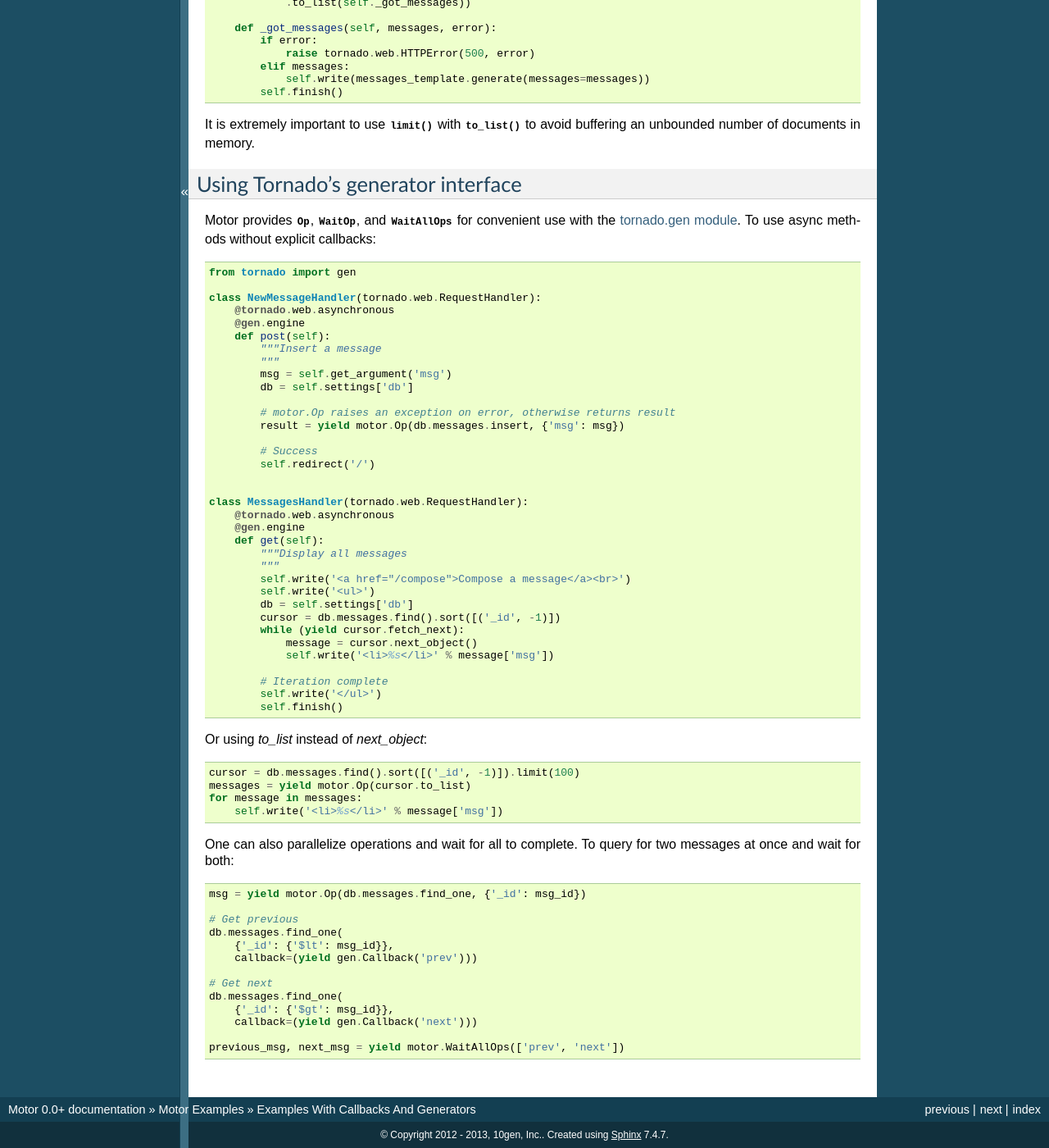
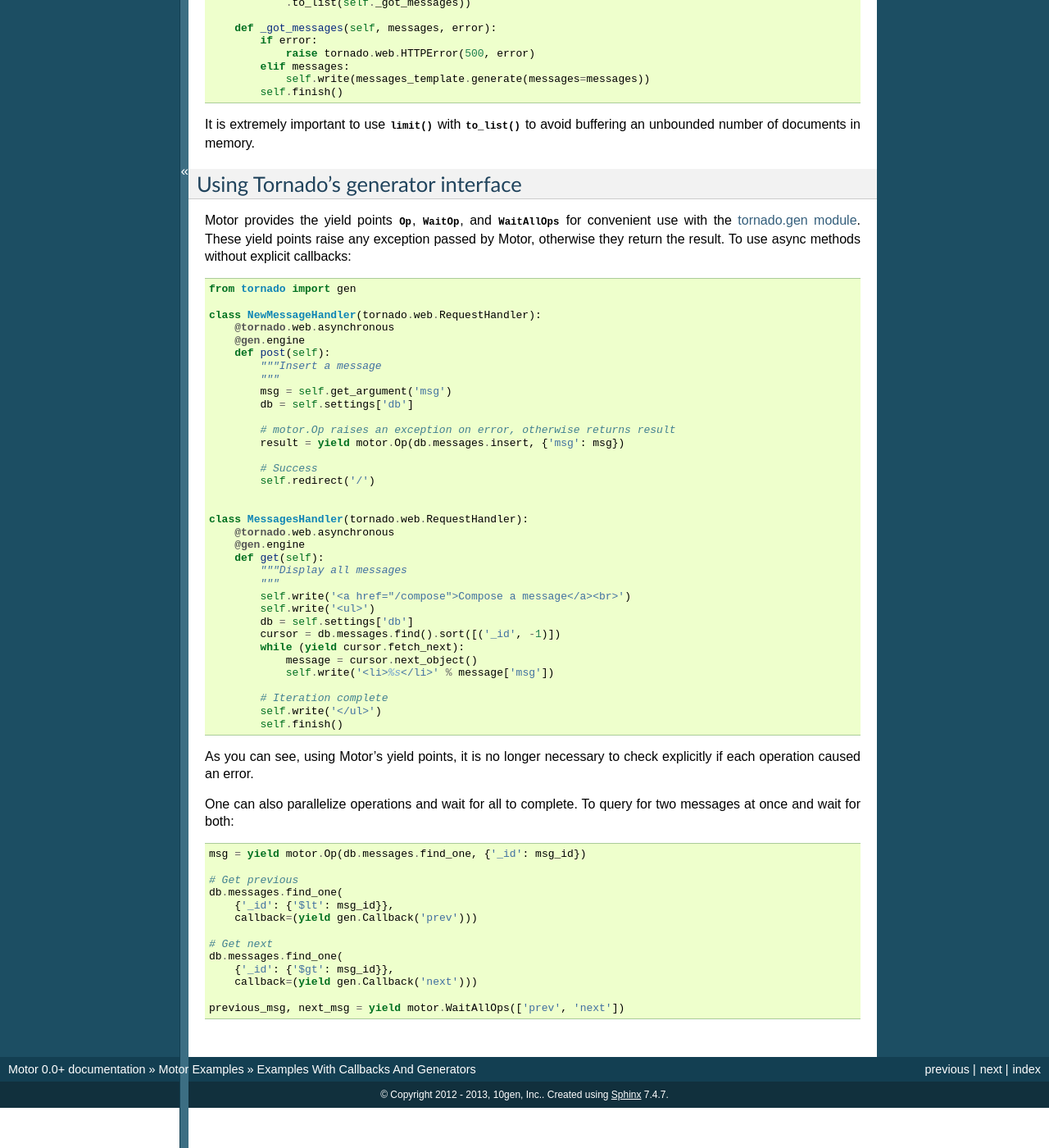
Before and after one commit to mongodb/motor, a Sphinx documentation site: the page built from doc/examples/callbacks-and-generators.rst, in a window 1280 px wide and 1400 px high, scrolled down 1622 px. Shown: the whole window at 82% size. Built offline with Sphinx 7.4.7, drawn with Linux system fonts in a browser that asks for light colours; pages that are not in the unit, such as notebooks, are missing from menus; the version number is read from the project's files by our own code.

Commit message:
Add some error-handling hints to generator docs

```diff
--- a/doc/examples/callbacks-and-generators.rst
+++ b/doc/examples/callbacks-and-generators.rst
@@ -118,10 +118,11 @@ documents in memory.
 Using Tornado's generator interface
 -----------------------------------
 
-Motor provides :class:`~motor.Op`, :class:`~motor.WaitOp`, and
+Motor provides the yield points :class:`~motor.Op`, :class:`~motor.WaitOp`, and
 :class:`~motor.WaitAllOps` for convenient use with the
-`tornado.gen module <http://www.tornadoweb.org/documentation/gen.html>`_. To
-use async methods without explicit callbacks:
+`tornado.gen module <http://www.tornadoweb.org/documentation/gen.html>`_.
+These yield points raise any exception passed by Motor, otherwise they return
+the result. To use async methods without explicit callbacks:
 
 .. code-block:: python
 
@@ -161,14 +162,8 @@ use async methods without explicit callbacks:
             self.write('</ul>')
             self.finish()
 
-Or using `to_list` instead of `next_object`:
-
-.. code-block:: python
-
-    cursor = db.messages.find().sort([('_id', -1)]).limit(100)
-    messages = yield motor.Op(cursor.to_list)
-    for message in messages:
-        self.write('<li>%s</li>' % message['msg'])
+As you can see, using Motor's yield points, it is no longer necessary to check
+explicitly if each operation caused an error.
 
 One can also parallelize operations and wait for all to complete. To query for
 two messages at once and wait for both:
```
Also changed, not shown: doc/api/generator_interface.rst (+5 -2 lines).
